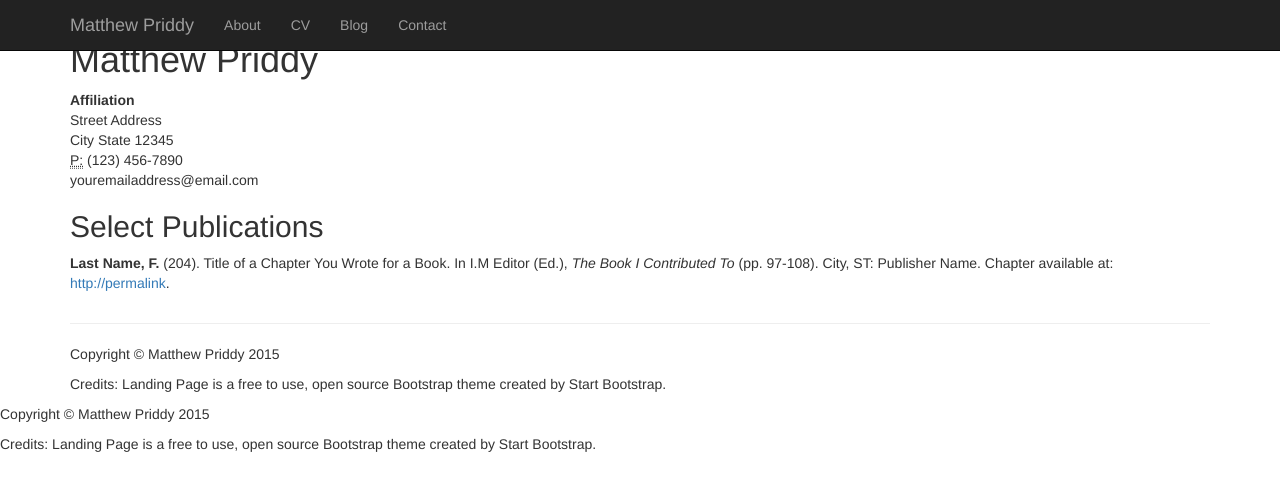
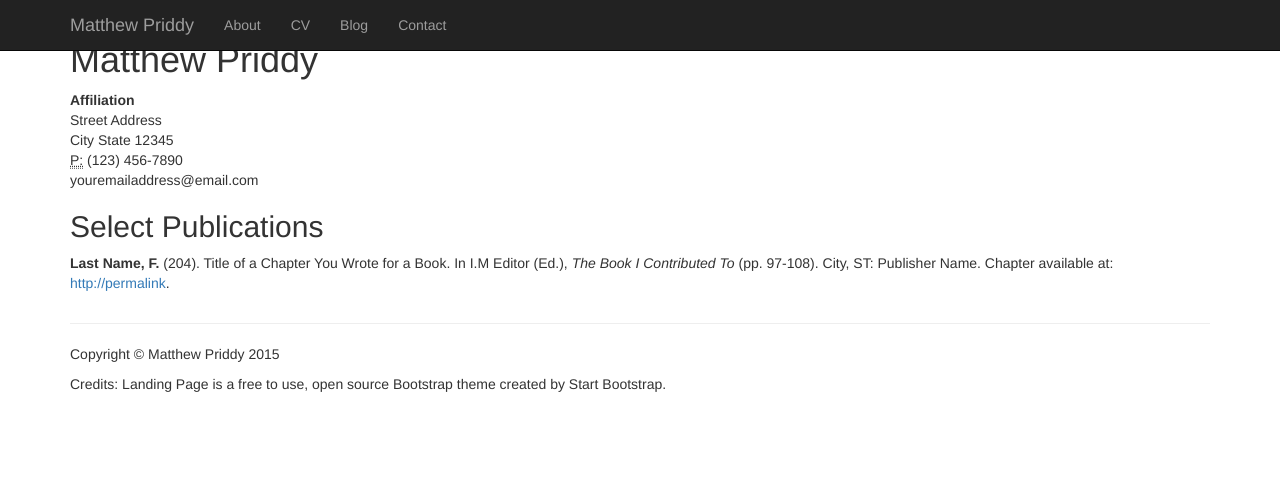
Before and after one commit to mwpriddy/mwpriddy.github.io, a Jekyll site: the page built from cv/index.html, in a window 1280 px wide. Shown: the top 491 px of the page. Built offline with Jekyll 4.4.1, drawn with Linux system fonts in a browser that asks for light colours.

Commit message:
remove 2nd footer

```diff
--- a/_layouts/default-halfslider.html
+++ b/_layouts/default-halfslider.html
@@ -87,22 +87,6 @@
 
     </div>
 
-
-        <!-- Footer -->
-        <footer>
-            <div class="row">
-                <div class="col-lg-12">
-                    <p>Copyright &copy; Matthew Priddy 2015</p>
-                </div>
-                <div class="col-lg-12">
-                    <p>Credits: Landing Page is a free to use, open source Bootstrap theme created by Start Bootstrap.</p>
-                </div>
-            </div>
-            <!-- /.row -->
-        </footer>
-
-    </div>
-
 </body>
 
 </html>
```
